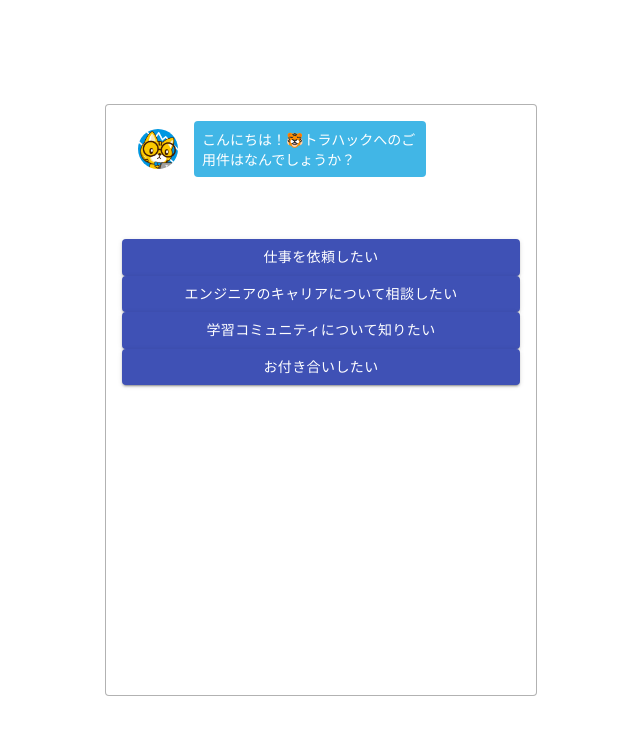
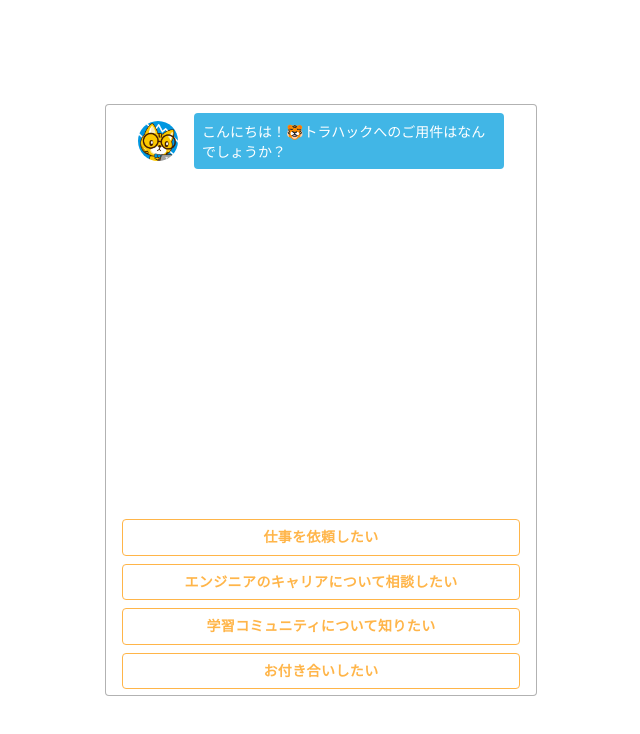
Before and after one commit to maneko00/chatbot-demo, a React (Create React App) app: page / in a window 1280 px wide. Shown: the top 734 px of the page, without its empty margins (319-959 px from the left). Built offline with nearby package versions, Linux system fonts and the light colour scheme.

Commit message:
Material-UIのスタイルをカスタマイズ

```diff
--- a/src/components/Answer.jsx
+++ b/src/components/Answer.jsx
@@ -1,18 +1,27 @@
 import React from 'react'
-import { makeStyles } from '@material-ui/core/styles';
+import { makeStyles, createStyles } from '@material-ui/core/styles';
 import Button from '@material-ui/core/Button';
 
-const useStyles = makeStyles((theme) => ({
-    root: {
-
-    },
-}));
+const useStyles = makeStyles(() => (
+    createStyles({
+        'button': {
+            borderColor: "#FFB549",
+            color: "#FFB549",
+            fontWeight: 600,
+            marginBottom: "8px",
+            "&:hover": {
+                backgroundColor: "#FFB549",
+                color: "#fff"
+            }
+        }
+    })
+));
 
 const Answer = (props) => {
-    // const classes = useStyles();
+    const classes = useStyles();
 
     return(
-        <Button variant="contained" color="primary" onClick = {() => props.select(props.content, props.nextId)}>
+        <Button className={classes.button} variant="outlined"  onClick = {() => props.select(props.content, props.nextId)}>
             {props.content}
         </Button>
     )
--- a/src/components/Chats.jsx
+++ b/src/components/Chats.jsx
@@ -1,21 +1,23 @@
 import React from 'react'
-import { makeStyles } from '@material-ui/core/styles';
+import { makeStyles,createStyles } from '@material-ui/core/styles';
 import List from '@material-ui/core/List';
 import { Chat } from './index'
 
-const useStyles = makeStyles((theme) => ({
-    root: {
-      width: '100%',
-      maxWidth: '36ch',
-      backgroundColor: theme.palette.background.paper,
-    },
-}));
+const useStyles = makeStyles(() => (
+    createStyles({
+        'chats': {
+            height: 400,
+            padding: '0',
+            overflow: 'auto'
+        }
+    })
+));
 
 const Chats = (props) => {
     const classes = useStyles();
 
     return(
-        <List className={classes.root}>
+        <List className={classes.chats}>
             {props.chats.map((chat, index) => {
                 return <Chat text={chat.text} type={chat.type} key={index.toString()}/>
             })}
```
